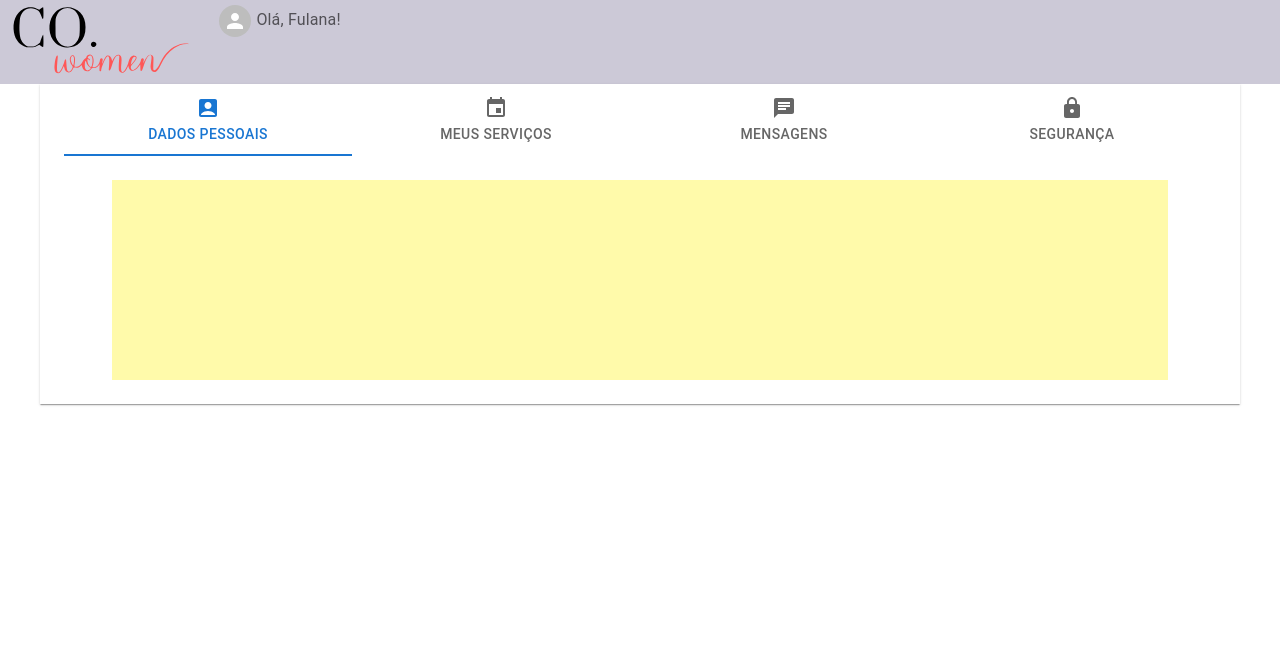
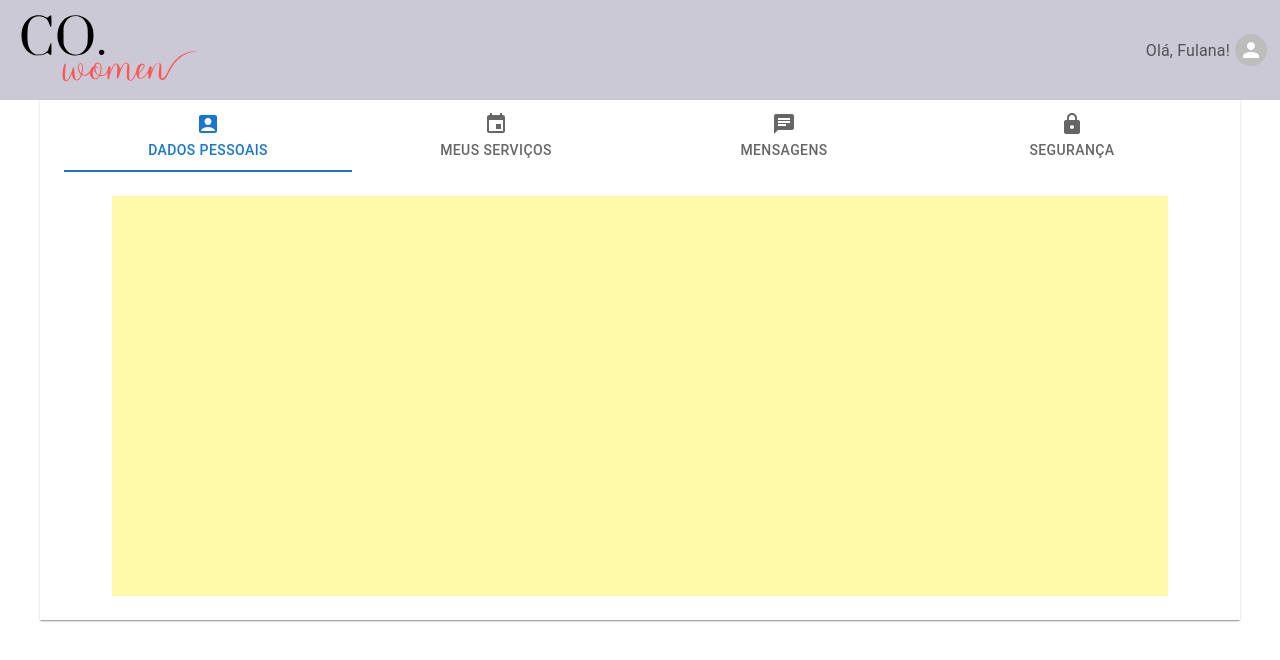
Before and after one commit to rafanere/coWomenFE, a React (Create React App) app in the folder co-women/: page /my-account in a window 1280 px wide. Shown: the top 660 px of the page. Built offline with nearby package versions, Linux system fonts and the light colour scheme.

Commit message:
Alinhamento de componentes

```diff
--- a/co-women/src/App.js
+++ b/co-women/src/App.js
@@ -1,18 +1,16 @@
 import "./App.css";
 import * as React from "react";
-import {
-  BrowserRouter as Router,
-  Route,
-  Routes,
-} from "react-router-dom";
+import { BrowserRouter as Router, Route, Routes } from "react-router-dom";
 import MyAccount from "./views/my-account";
 import HomePage from "./views/home-page";
 import SearchPage from "./views/search-page";
+import Header from "./components/header/header";
 
 function App() {
   return (
     <div className="App">
       <Router>
+        <Header />
         <Routes>
           <Route path="/" element={<HomePage />} />
           <Route path="/my-account" element={<MyAccount />} />
--- a/co-women/src/components/header/header.js
+++ b/co-women/src/components/header/header.js
@@ -8,7 +8,7 @@ export default function Header() {
       <a href="/">
         <img src={logo} className="App-logo" alt="logo" />
       </a>
-      <MenuList style={{ paddingTop: "15vw", paddingBottom: "1vw" }} />
+      <MenuList />
     </HeaderContainer>
   );
 }
--- a/co-women/src/components/menu-list/menu-list.js
+++ b/co-women/src/components/menu-list/menu-list.js
@@ -20,12 +20,11 @@ export default function MenuList() {
     setAnchorEl(null);
   };
   return (
-    <Box flex-direction={"column"}>
-      <IconButton onClick={handleClick} size="small" sx={{ ml: 2 }}>
+    <Box sx={{ display: "flex", alignItems: "center" }}>
+      <FormLabel>Olá, Fulana!</FormLabel>
+      <IconButton onClick={handleClick} size="small" sx={{ ml: 2, margin: "0"}}>
         <Avatar sx={{ width: 32, height: 32 }}></Avatar>
       </IconButton>
-      <FormLabel>Olá, Fulana!</FormLabel>
-
       <Menu
         anchorEl={anchorEl}
         id="account-menu"
@@ -35,7 +34,7 @@ export default function MenuList() {
         transformOrigin={{ horizontal: "right", vertical: "top" }}
         anchorOrigin={{ horizontal: "right", vertical: "bottom" }}
       >
-        <Link to="/my-account"  style={{ textDecoration: 'none' }}>
+        <Link to="/my-account" style={{ textDecoration: "none" }}>
           <MenuItem>
             <ListItemIcon>
               <Settings fontSize="small" />
@@ -43,7 +42,6 @@ export default function MenuList() {
             Minha Conta
           </MenuItem>
         </Link>
-
         <MenuItem>
           <ListItemIcon>
             <Logout fontSize="small" />
--- a/co-women/src/components/my-account/user-account.js
+++ b/co-women/src/components/my-account/user-account.js
@@ -6,7 +6,7 @@ import AccountBoxIcon from "@mui/icons-material/AccountBox";
 import ChatIcon from "@mui/icons-material/Chat";
 import EventIcon from "@mui/icons-material/Event";
 import LockIcon from "@mui/icons-material/Lock";
-import { Box, Container, Typography } from "@mui/material";
+import { Box, Container } from "@mui/material";
 
 function TabPanel(props) {
   const { children, value, index, ...other } = props;
@@ -19,11 +19,7 @@ function TabPanel(props) {
       aria-labelledby={`simple-tab-${index}`}
       {...other}
     >
-      {value === index && (
-        <Box sx={{ p: 3 }}>
-          <Typography>{children}</Typography>
-        </Box>
-      )}
+      {value === index && <Box sx={{ p: 3 }}>{children}</Box>}
     </div>
   );
 }
@@ -56,22 +52,22 @@ export default function UserAccount() {
 
       <TabPanel value={value} index={0}>
         <Container maxWidth="vh" border="solid">
-          <Box sx={{ bgcolor: "#fffaaa", height: "25vh" }} />
+          <Box sx={{ bgcolor: "#fffaaa", height: "50vh" }} />
         </Container>
       </TabPanel>
       <TabPanel value={value} index={1}>
         <Container maxWidth="vh" border="solid">
-          <Box sx={{ bgcolor: "#afafaf", height: "25vh" }} />
+          <Box sx={{ bgcolor: "#afafaf", height: "50vh" }} />
         </Container>
       </TabPanel>
       <TabPanel value={value} index={2}>
         <Container maxWidth="vh" border="solid">
-          <Box sx={{ bgcolor: "#fadada", height: "25vh" }} />
+          <Box sx={{ bgcolor: "#fadada", height: "50vh" }} />
         </Container>
       </TabPanel>
       <TabPanel value={value} index={3}>
         <Container maxWidth="vh" border="solid">
-          <Box sx={{ bgcolor: "#cfe8fc", height: "25vh" }} />
+          <Box sx={{ bgcolor: "#cfe8fc", height: "50vh" }} />
         </Container>
       </TabPanel>
     </Container>
--- a/co-women/src/styles/header-container.js
+++ b/co-women/src/styles/header-container.js
@@ -1,7 +1,9 @@
 import styled from "styled-components";
 
-export const HeaderContainer = styled.header`
+export const HeaderContainer = styled.div`
   flex-direction: row;
   display: flex;
   background: #ccc9d7;
+  justify-content: space-between;
+  padding: 1vh;
 `;
--- a/co-women/src/views/home-page.js
+++ b/co-women/src/views/home-page.js
@@ -1,4 +1,3 @@
-import Header from "../components/header/header";
 import SearchBar from "../components/search-bar/search-bar";
 import { CenteredContainer } from "../styles/centered-container";
 import { LeftAlignedContainer } from "../styles/left-aligned-container";
@@ -6,19 +5,18 @@ import { LeftAlignedContainer } from "../styles/left-aligned-container";
 export default function HomePage() {
   return (
     <div>
-      <Header />
       <LeftAlignedContainer style={{ paddingTop: "5vw", paddingBottom: "1vw" }}>
         Encontre a prestadora de serviços ideal para o que você precisa
       </LeftAlignedContainer>
       <CenteredContainer>
         <SearchBar />
-        <p>OU</p>
+        {/* <p>OU</p>
         <p>
           Se for uma prestadora de serviços, clique{" "}
           <a className="App-link" href="/">
             aqui
           </a>
-        </p>
+        </p>*/}
       </CenteredContainer>
     </div>
   );
--- a/co-women/src/views/my-account.js
+++ b/co-women/src/views/my-account.js
@@ -1,11 +1,5 @@
-import Header from "../components/header/header";
 import UserAccount from "../components/my-account/user-account";
 
 export default function Account() {
-  return (
-    <div>
-      <Header />
-      <UserAccount />
-    </div>
-  );
+  return <UserAccount />;
 }
--- a/co-women/src/views/search-page.js
+++ b/co-women/src/views/search-page.js
@@ -2,13 +2,11 @@ import { InputLabel } from "@mui/material";
 import { Container } from "@mui/system";
 import React from "react";
 import StyledCard from "../components/card/styled-card";
-import Header from "../components/header/header";
 import SearchBar from "../components/search-bar/search-bar";
 
 export default function SearchPage() {
   return (
     <div>
-      <Header />
       <Container>
         <InputLabel>Pesquisa</InputLabel>
         <SearchBar />
```
